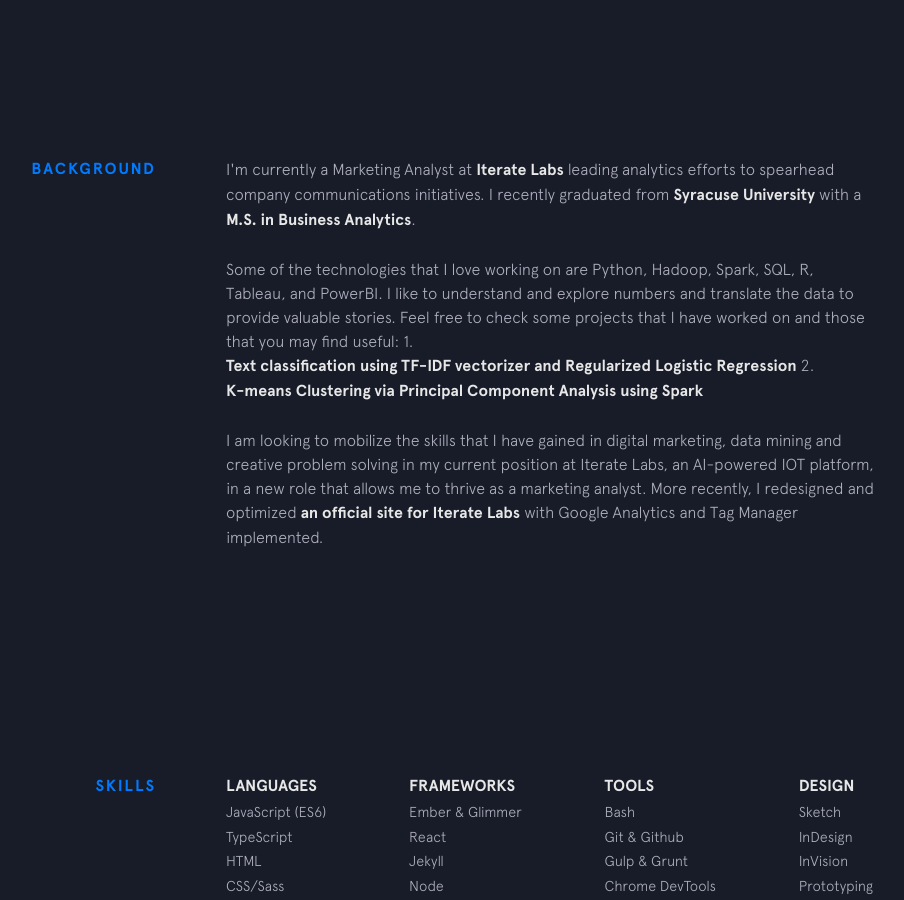
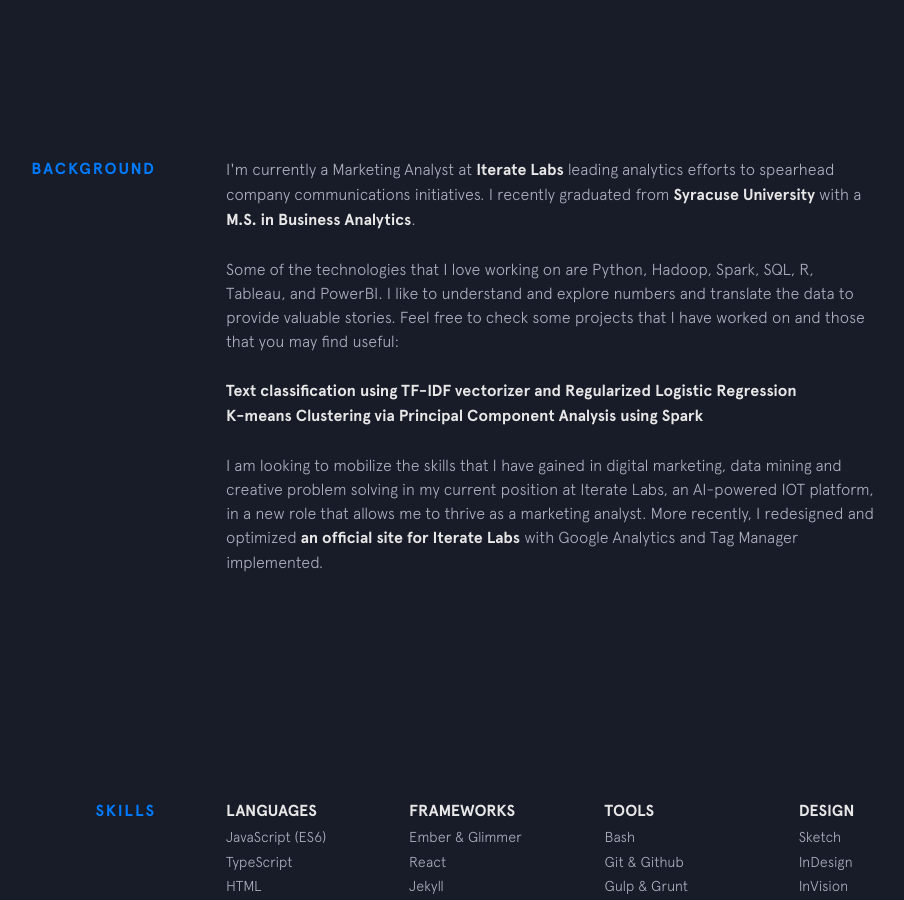
Before and after one commit to harper-he/harper-he.github.io, a Jekyll site: the page built from index.html, in a window 1280 px wide and 900 px high, scrolled down 843 px. Shown: the whole window, without its empty margins (224-1128 px from the left). Built offline with Jekyll 4.4.1, drawn with Linux system fonts in a browser that asks for light colours; nearby versions of some CDN libraries.

Commit message:
Update background.html

```diff
--- a/_includes/background.html
+++ b/_includes/background.html
@@ -13,8 +13,10 @@
       Some of the technologies that I love working on are Python, Hadoop, Spark, SQL, R, Tableau, and PowerBI.
       I like to understand and explore numbers and translate the data to provide valuable stories.
       Feel free to check some projects that I have worked on and those that you may find useful:
-      1. <a class="underline-link" href="https://github.com/harper-he/Python/tree/master/Big%20Data%20Analytics/HW4" target="_blank">Text classification using TF-IDF vectorizer and Regularized Logistic Regression</a>
-      2. <a class="underline-link" href="https://github.com/harper-he/Python/tree/master/Big%20Data%20Analytics/HW5" target="_blank">K-means Clustering via Principal Component Analysis using Spark</a>
+      <ul>
+         <li><a class="underline-link" href="https://github.com/harper-he/Python/tree/master/Big%20Data%20Analytics/HW4" target="_blank">Text classification using TF-IDF vectorizer and Regularized Logistic Regression</a></li>
+         <li><a class="underline-link" href="https://github.com/harper-he/Python/tree/master/Big%20Data%20Analytics/HW5" target="_blank">K-means Clustering via Principal Component Analysis using Spark</a></li>
+      </ul>
     </p>
 
     <p>
```
